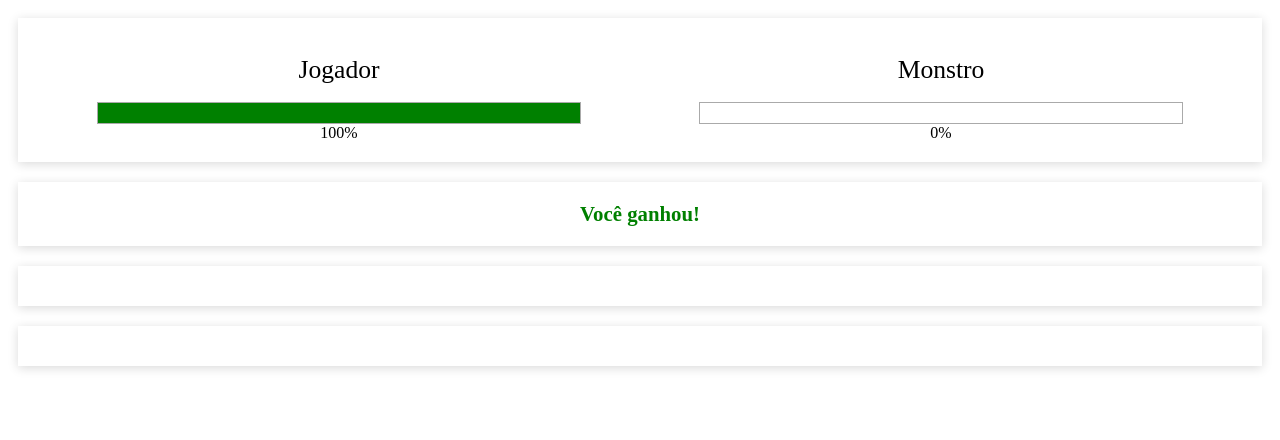
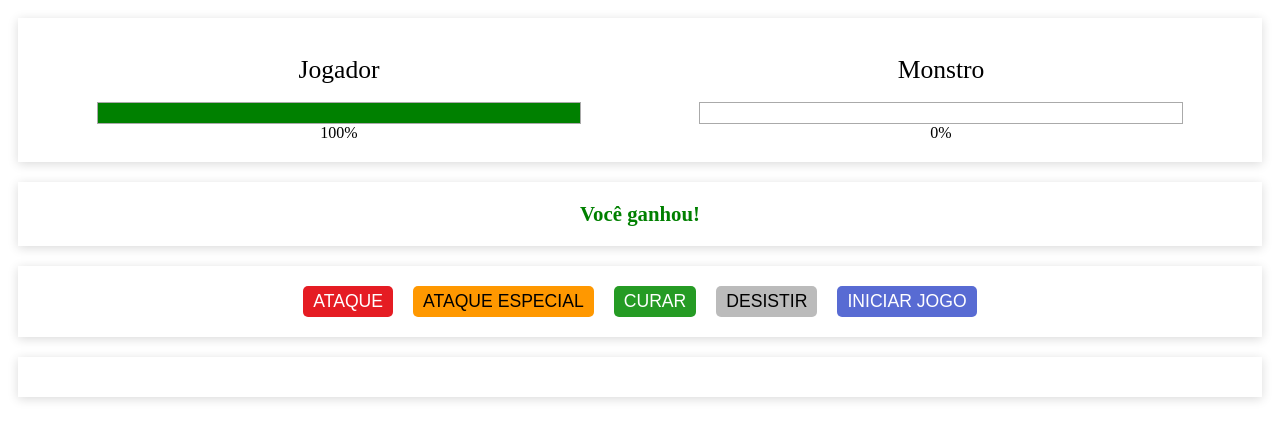
Before and after one commit to hayashirafael/jogadorVsMonstro, a plain HTML site: page index.html in a window 1280 px wide. Drawn offline with nearby package versions, Linux system fonts and the light colour scheme.

Commit message:
<style> estilizando botoes

```diff
--- a/index.html
+++ b/index.html
@@ -35,7 +35,13 @@
          <div v-if="monsterLife <= 0" class="win">Você ganhou!</div>
          <div v-else class="lose">Você perdeu!</div>
       </div>
-      <div class="panel buttons"></div>
+      <div class="panel buttons">
+         <button class="btn attack">Ataque</button>
+         <button class="btn especial-attack">Ataque especial</button>
+         <button class="btn heal">Curar</button>
+         <button class="btn give-up">Desistir</button>
+         <button class="btn new-game">Iniciar Jogo</button>
+      </div>
       <div class="panel logs"></div>
    </div>
 
--- a/style.css
+++ b/style.css
@@ -57,3 +57,45 @@
 .result .lose {
    color: red;
 }
+
+/* Area dos botoes */
+
+.buttons {
+   display: flex;
+   flex-direction: row;
+   justify-content: center;
+}
+
+.btn {
+   margin: 0 10px;
+   padding: 5px 10px;
+   border-radius: 5px;
+   text-transform: uppercase;
+   font-size: 1.1rem;
+   border: none;
+}
+
+.new-game {
+   background-color: #586bd3;
+   color: #fff;
+}
+
+.attack {
+   background-color: #e51c23;
+   color: #fff;
+}
+
+.especial-attack {
+   background-color: #ff9800;
+   color: #000;
+}
+
+.heal {
+   background-color: #259b24;
+   color: #fff;
+}
+
+.give-up {
+   background-color: #bbb;
+   color: #000;
+}
```
